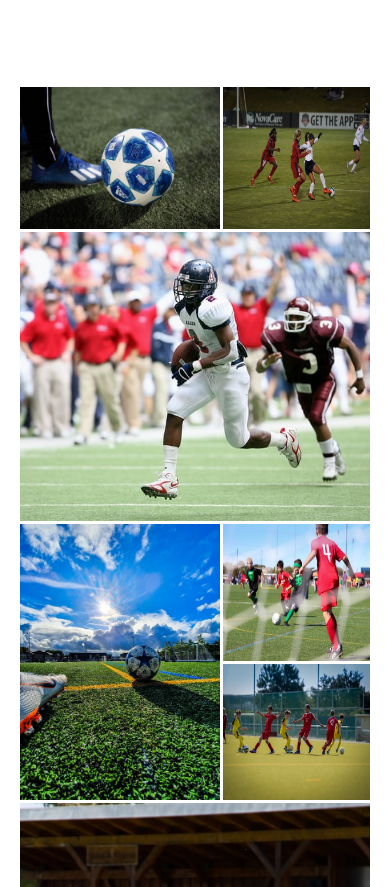
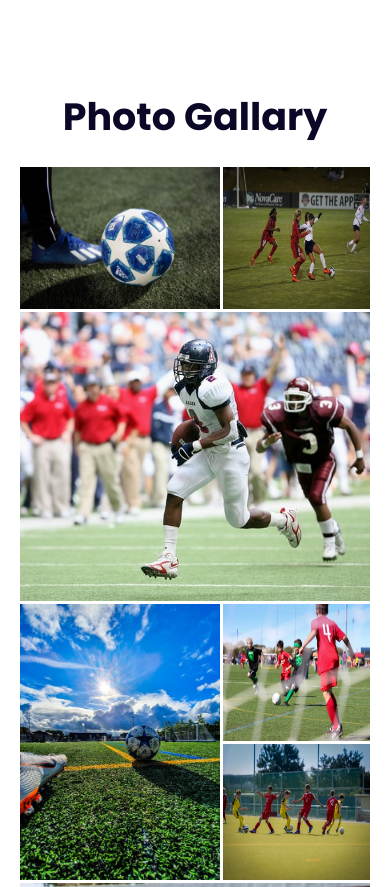
Before and after one commit to salekmia/football, a plain HTML site: page index.html in a window 390 px wide. Shown: the part 8715-9602 px from the top of the page. Drawn offline with Linux system fonts and the light colour scheme.

Commit message:
almost finished

```diff
--- a/index.html
+++ b/index.html
@@ -169,6 +169,7 @@
     <!-- Gallary Section -->
     <section id="gallary">
         <div class="container">
+            <h2>Photo Gallary</h2>
             <div class="gallarys">
                 <div class="gallary normal">
                     <img src="images/players/nor1.jpeg" alt="">
--- a/styles/style.css
+++ b/styles/style.css
@@ -404,6 +404,12 @@ form .form-row {
     grid-gap: 3px;
 }
 
+#gallary h2 {
+    text-align: center;
+    color: #0A0826;
+    margin-bottom: 20px;
+}
+
 .gallary img {
     height: 100%;
     width: 100%;
@@ -562,6 +568,10 @@ form .form-row {
         margin-bottom: 40px;
     }
 
+    #gallary h2 {
+        font-size: 38px;
+    }
+
     form .form-row {
         display: flex;
         flex-direction: column;
```
